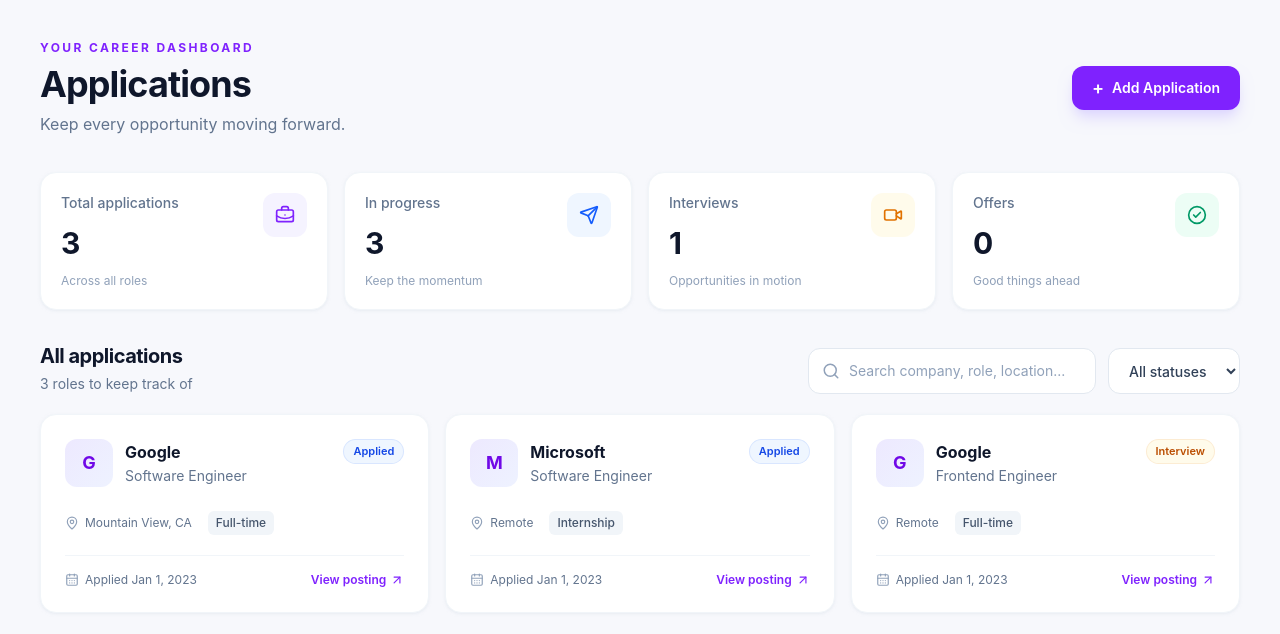
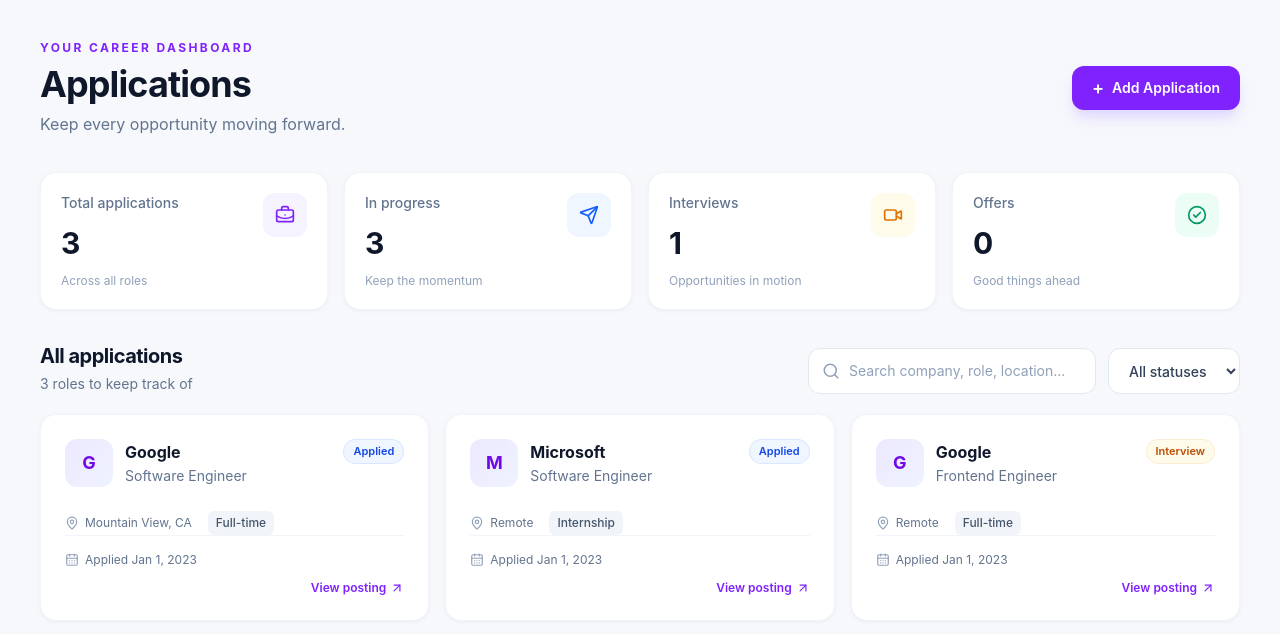
Before and after one commit to femight05/JobFlow, a React (Vite) app: page / in a window 1280 px wide. Shown: the top 634 px of the page. Built offline with nearby package versions, Linux system fonts and the light colour scheme.

Commit message:
Refactor: Add routing to Application Cards

```diff
--- a/src/App.tsx
+++ b/src/App.tsx
@@ -6,12 +6,14 @@ import {
 } from "react-router-dom";
 import Application from "./pages/Application";
 import AddApplication from "./pages/AddApplication";
+import ApplicationDetail from "./pages/ApplicationDetail";
 
 const router = createBrowserRouter(
   createRoutesFromElements(
     <Route path="/">
       <Route index element={<Application />} />
       <Route path="add-application" element={<AddApplication />} />
+      <Route path="applications/:id" element={<ApplicationDetail />} />
     </Route>,
   ),
 );
--- a/src/components/ApplicationCard.tsx
+++ b/src/components/ApplicationCard.tsx
@@ -1,6 +1,7 @@
 import { ArrowUpRight, CalendarDays, MapPin } from "lucide-react";
 import type { JobApplication } from "../types/application";
 import StatusBadge from "./StatusBadge";
+import { Link } from "react-router-dom";
 
 type ApplicationProps = {
   applicationData: JobApplication;
@@ -17,7 +18,13 @@ const ApplicationCard = ({ applicationData }: ApplicationProps) => {
       }).format(appliedDate);
 
   return (
-    <article className="group flex h-full flex-col rounded-2xl border border-slate-100 bg-white p-5 shadow-sm shadow-slate-200/50 transition duration-200 hover:-translate-y-1 hover:border-violet-100 hover:shadow-xl hover:shadow-slate-200/70 sm:p-6">
+    <article className="group relative flex h-full flex-col rounded-2xl border border-slate-100 bg-white p-5 shadow-sm shadow-slate-200/50 transition duration-200 hover:-translate-y-1 hover:border-violet-100 hover:shadow-xl hover:shadow-slate-200/70 sm:p-6">
+      <Link
+        to={`/applications/${applicationData.id}`}
+        aria-label={`View application details for ${applicationData.position} at ${applicationData.company}`}
+        className="absolute inset-0 z-0 rounded-2xl focus-visible:outline-none focus-visible:ring-4 focus-visible:ring-violet-300"
+      />
+      <div className="pointer-events-none relative z-10 flex h-full flex-col">
         <div className="flex items-start justify-between gap-3">
           <div className="flex min-w-0 items-center gap-3">
             <span className="flex size-12 shrink-0 items-center justify-center rounded-xl bg-linear-to-br from-violet-100 to-indigo-50 text-lg font-bold text-violet-700">
@@ -45,7 +52,7 @@ const ApplicationCard = ({ applicationData }: ApplicationProps) => {
           </span>
         </div>
 
-      <div className="mt-5 flex items-center justify-between border-t border-slate-100 pt-4">
+        <div className="mt-auto flex items-center justify-between border-t border-slate-100 pt-4">
           <p className="inline-flex items-center gap-1.5 text-xs text-slate-500">
             <CalendarDays
               aria-hidden="true"
@@ -54,11 +61,14 @@ const ApplicationCard = ({ applicationData }: ApplicationProps) => {
             />
             Applied {formattedDate}
           </p>
+        </div>
+      </div>
+      <div className="relative z-20 mt-3 flex justify-end">
         <a
-          href={applicationData.jobURL}
+          href={applicationData.jobUrl}
           target="_blank"
           rel="noreferrer"
-          className="inline-flex items-center gap-1 text-xs font-semibold text-violet-600 transition hover:text-violet-800"
+          className="inline-flex items-center gap-1 text-xs font-semibold text-violet-600 transition hover:text-violet-800 focus-visible:outline-none focus-visible:ring-2 focus-visible:ring-violet-300"
         >
           View posting
           <ArrowUpRight
```
Lines whose indentation alone changed are shown as unchanged.
